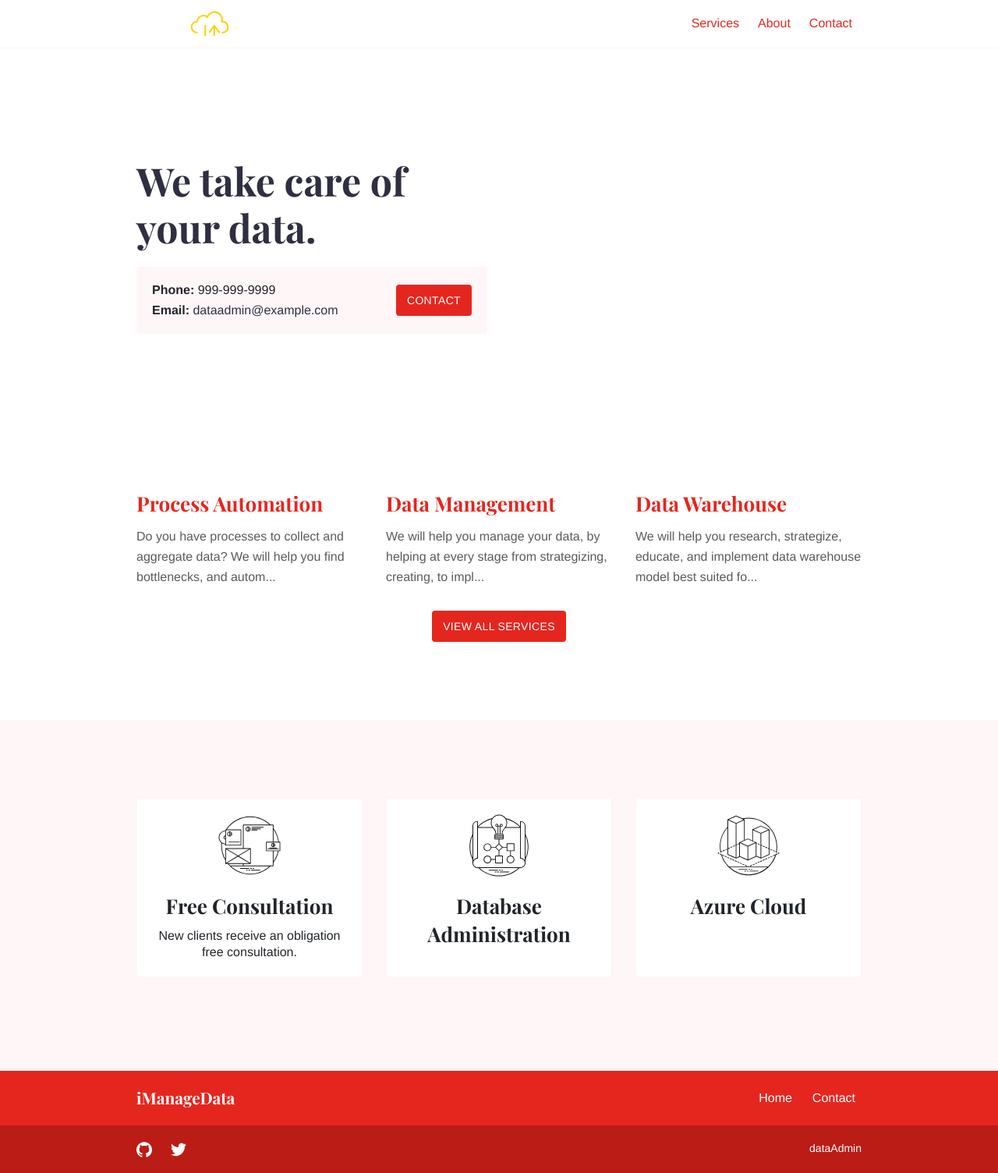
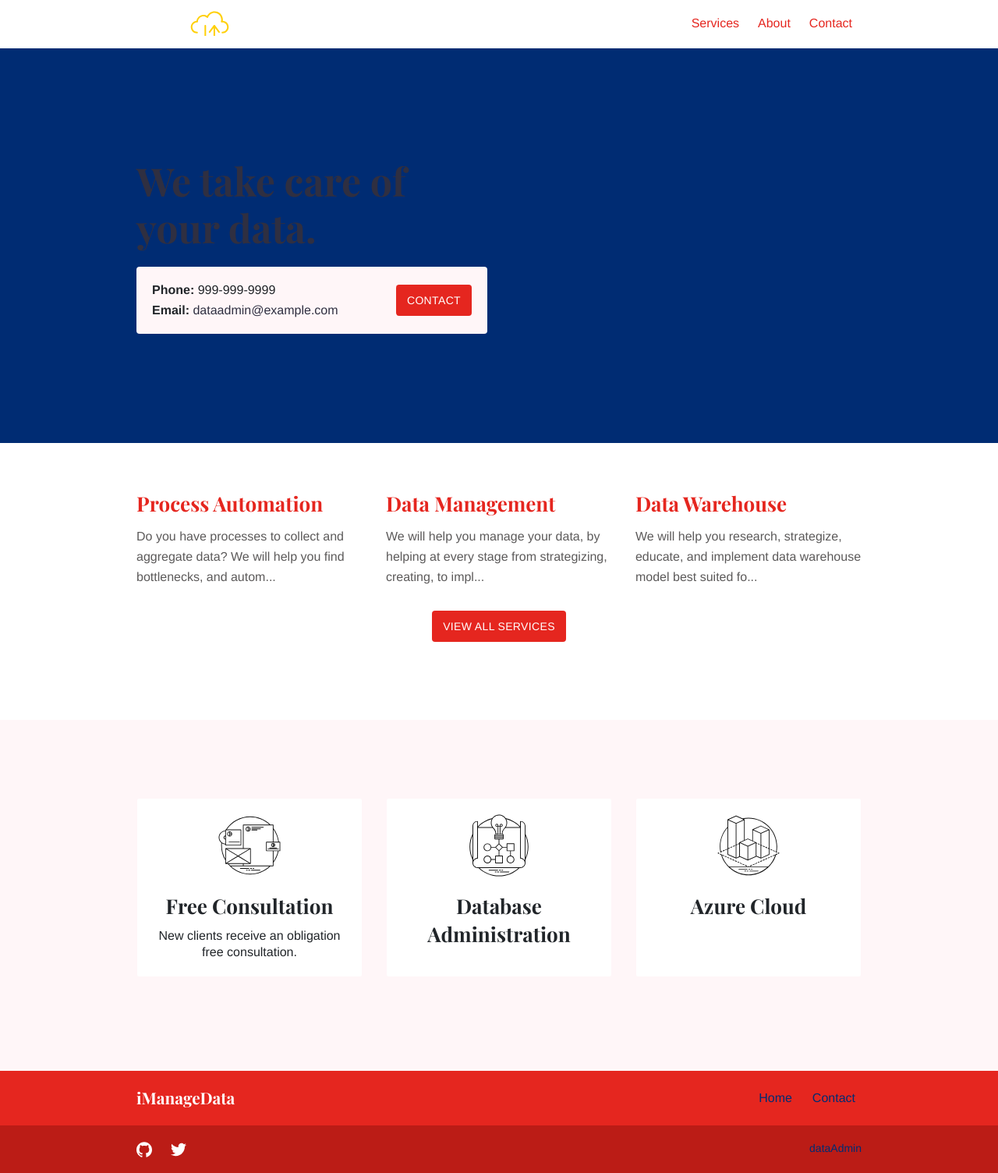
Before and after one commit to imsunchips/imanagedata, a Jekyll site: the page built from index.md, in a window 1280 px wide. Shown: the whole page at 78% size. Built offline with Jekyll 4.4.1, drawn with Linux system fonts in a browser that asks for light colours.

Commit message:
changed color

```diff
--- a/assets/css/style.scss
+++ b/assets/css/style.scss
@@ -6,7 +6,7 @@ $primary: #e5261f;
 $primary-dark: #a01b16;
 $secondary: #f88379;
 $black: #2f2f41;
-$white: #ffffff;
+$white: #002C73;
 $white-offset: #fff6f8;
 $steel: #5c5a5a;
 
```
